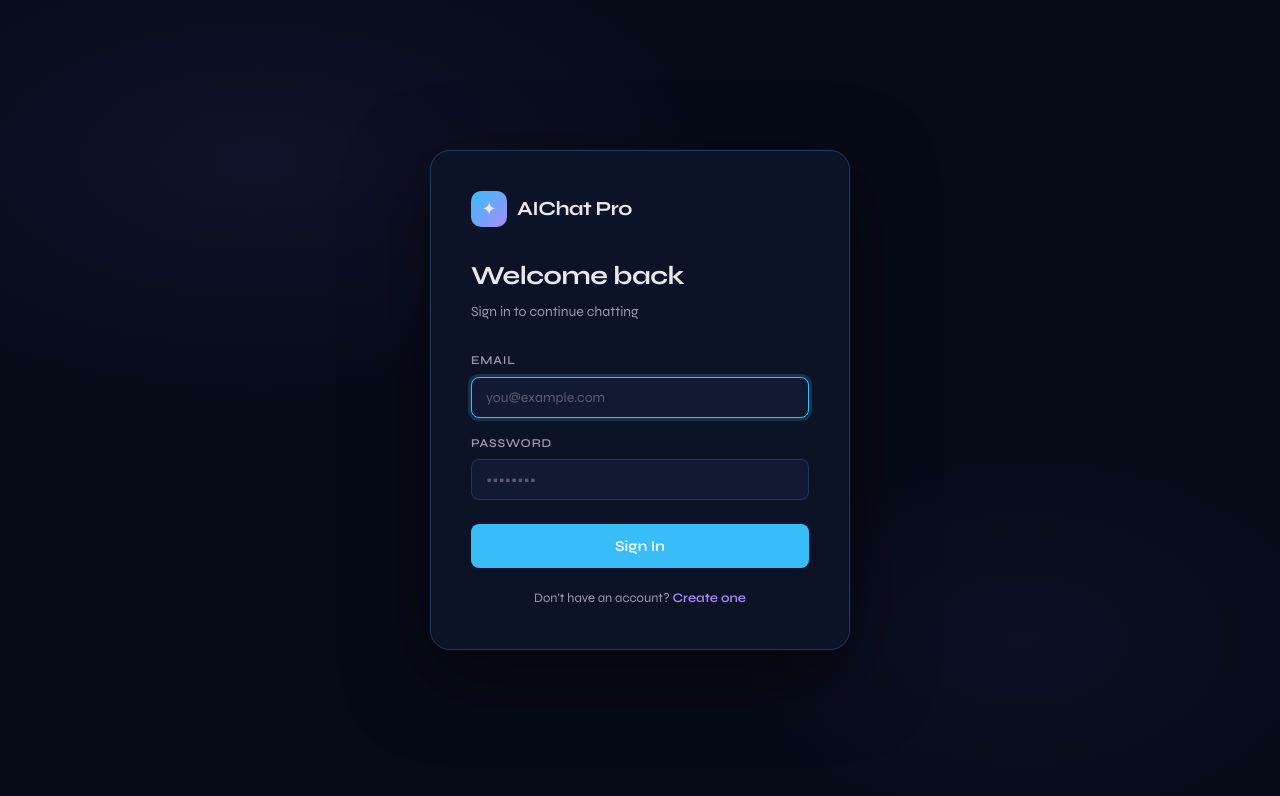
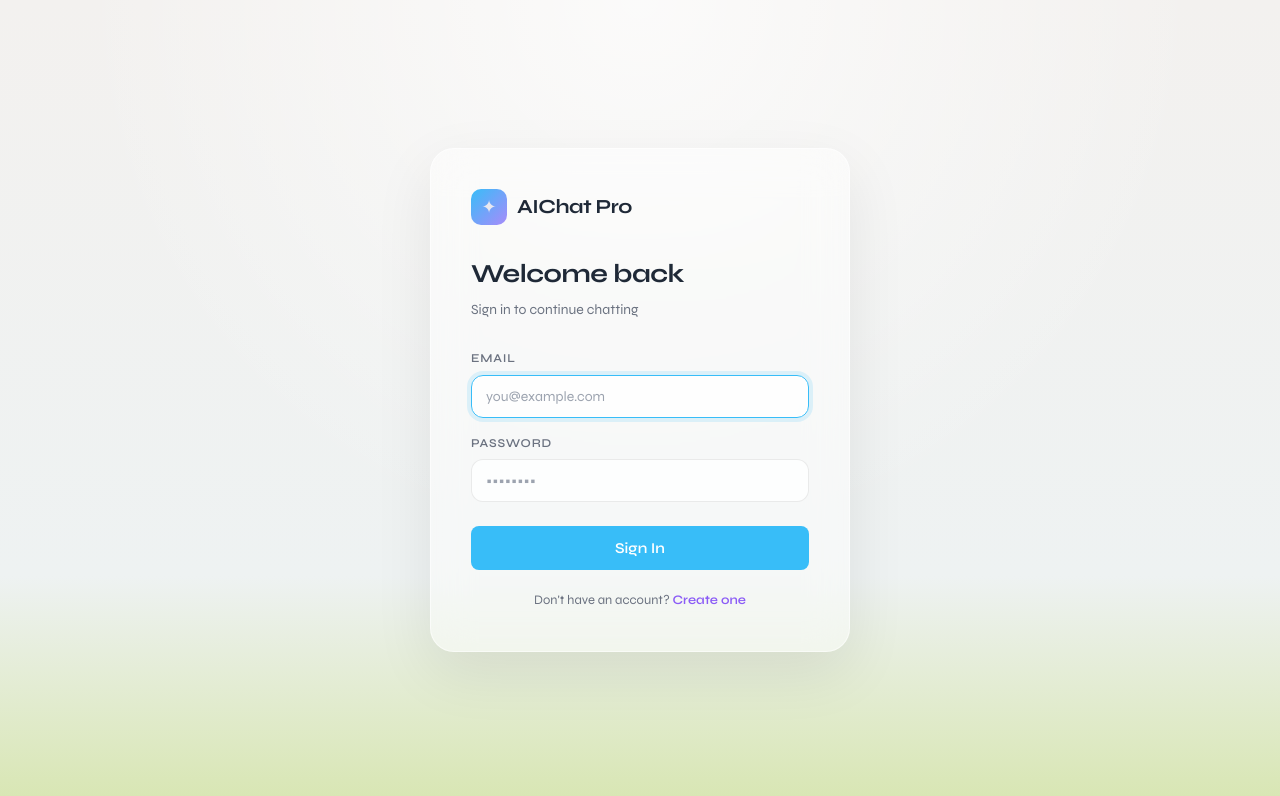
Before and after one commit to deepika608/Chat_Frontend, a React app: page /login in a window 1280 px wide. Shown: the top 796 px of the page. Built offline with nearby package versions, Linux system fonts and the light colour scheme; the HTML template or start-up script is replaced by a standard one; a web font is replaced by a local one.

Commit message:
background change

```diff
--- a/src/api/client.js
+++ b/src/api/client.js
@@ -1,4 +1,4 @@
-const BASE = 'https://latestbackend-1-3n01.onrender.com';
+const BASE = 'https://latestbackend-1-3n01.onrender.com'||'http://localhost:8080';
 
 async function request(path, options = {}) {
   try {
--- a/src/index.css
+++ b/src/index.css
@@ -67,13 +67,46 @@ input, textarea {
   overflow: hidden;
 }
 
-.auth-bg {
+/* .auth-bg {
   position: absolute;
   inset: 0;
   background:
     radial-gradient(ellipse 60% 50% at 20% 20%, rgba(124,106,245,0.08) 0%, transparent 60%),
     radial-gradient(ellipse 40% 40% at 80% 80%, rgba(124,106,245,0.05) 0%, transparent 60%);
+} */
+
+.auth-bg {
+  position: absolute;
+  inset: 0;
+
+  background:
+    radial-gradient(
+      circle at top,
+      rgba(255,255,255,0.7),
+      transparent 55%
+    ),
+
+    linear-gradient(
+      180deg,
+      #f3f1ef 0%,
+      #eef2f2 72%,
+      #d8e6b3 100%
+    );
 }
+
+/* .auth-card {
+  position: relative;
+  z-index: 1;
+  width: 100%;
+  max-width: 420px;
+  padding: 40px;
+  background: var(--bg8);
+  border: 1px solid var(--border);
+  border-radius: 20px;
+  box-shadow: 0 24px 80px rgba(0,0,0,0.5), 0 0 0 1px rgba(124,106,245,0.05);
+  animation: fadeUp 0.4s ease;
+} */
+
 
 .auth-card {
   position: relative;
@@ -81,12 +114,29 @@ input, textarea {
   width: 100%;
   max-width: 420px;
   padding: 40px;
-  background: var(--bg2);
-  border: 1px solid var(--border);
-  border-radius: 20px;
-  box-shadow: 0 24px 80px rgba(0,0,0,0.5), 0 0 0 1px rgba(124,106,245,0.05);
+
+  background: rgba(255,255,255,0.45);
+
+  backdrop-filter: blur(20px);
+  -webkit-backdrop-filter: blur(20px);
+
+  border: 1px solid rgba(255,255,255,0.55);
+
+  border-radius: 24px;
+
+  box-shadow:
+    0 20px 60px rgba(0,0,0,0.08);
+
   animation: fadeUp 0.4s ease;
 }
+
+
+
+
+
+
+
+
 
 @keyframes fadeUp {
   from { opacity: 0; transform: translateY(20px); }
@@ -115,21 +165,22 @@ input, textarea {
   font-size: 20px;
   font-weight: 700;
   letter-spacing: -0.5px;
+
+  color: #1f2937;
 }
-
 .auth-title {
   font-size: 26px;
   font-weight: 700;
   letter-spacing: -0.5px;
   margin-bottom: 4px;
+
+  color: #1f2937;
 }
-
 .auth-subtitle {
-  color: var(--text2);
+  color: #6b7280;
   font-size: 14px;
   margin-bottom: 28px;
 }
-
 .form-group {
   margin-bottom: 16px;
 }
@@ -140,28 +191,36 @@ input, textarea {
   font-weight: 600;
   text-transform: uppercase;
   letter-spacing: 0.8px;
-  color: var(--text2);
+
+  color: #6b7280;
+
   margin-bottom: 6px;
 }
-
 .form-input {
   width: 100%;
-  padding: 11px 14px;
-  background: var(--bg3);
-  border: 1px solid var(--border);
-  border-radius: var(--radius-sm);
-  color: var(--text);
+  padding: 12px 14px;
+
+  background: rgba(255,255,255,0.75);
+
+  border: 1px solid rgba(0,0,0,0.08);
+
+  border-radius: 12px;
+
+  color: #111827;
+
   font-size: 14px;
-  transition: border-color 0.2s, box-shadow 0.2s;
+
+  transition: all 0.2s;
 }
+.form-input:focus {
+  border-color: #38bdf8;
 
-.form-input:focus {
-  border-color: var(--accent);
-  box-shadow: 0 0 0 3px var(--accent-glow);
+  box-shadow:
+    0 0 0 4px rgba(56,189,248,0.15);
 }
-
-.form-input::placeholder { color: var(--text3); }
-
+.form-input::placeholder {
+  color: #9ca3af;
+}
 .btn {
   display: inline-flex;
   align-items: center;
@@ -223,16 +282,16 @@ input, textarea {
 .auth-footer {
   text-align: center;
   font-size: 13px;
-  color: var(--text2);
+
+  color: #6b7280;
+
   margin-top: 20px;
 }
-
 .auth-footer a {
-  color: var(--accent2);
+  color: #8b5cf6;
   text-decoration: none;
   font-weight: 600;
 }
-
 .auth-footer a:hover { text-decoration: underline; }
 
 /* Main App Layout */
```
